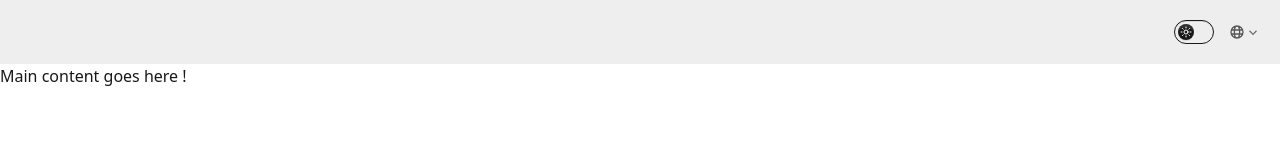
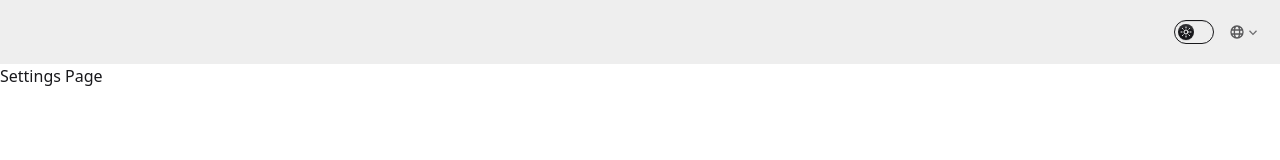
Before and after one commit to deep0ctave/telvy_v2, a React (Vite) app: page /settings in a window 1280 px wide. Shown: the top 160 px of the page. Built offline with nearby package versions, Linux system fonts and the light colour scheme.

Commit message:
Add React Routing functionality.

```diff
--- a/package.json
+++ b/package.json
@@ -14,6 +14,7 @@
     "daisyui": "^5.0.35",
     "react": "^19.1.0",
     "react-dom": "^19.1.0",
+    "react-router-dom": "^7.6.0",
     "tailwindcss": "^4.1.7"
   },
   "devDependencies": {
--- a/src/App.jsx
+++ b/src/App.jsx
@@ -1,20 +1,49 @@
-import { useState } from 'react'
-import reactLogo from './assets/react.svg'
-import viteLogo from '/vite.svg'
-import './App.css'
-import Drawer from './Drawer.jsx'
-import Footer from './Footer.jsx'
-import Navbar from './Navbar'
+import { useState } from 'react';
+import { BrowserRouter as Router, Routes, Route, useLocation } from 'react-router-dom';
+import './App.css';
+import Drawer from './Drawer.jsx';
+import Footer from './Footer.jsx';
 
-function App() {
-  const [count, setCount] = useState(0)
+// Dummy components
+function Home() {
+  return <div><h1>Home Page</h1></div>;
+}
+
+function Quiz() {
+  return <div><h1>Quiz Page</h1></div>;
+}
+
+function Settings() {
+  return <div><h1>Settings Page</h1></div>;
+}
+
+// The main logic component
+function MainLayout() {
+  const location = useLocation();
+  const hideSidebarRoutes = ["/quiz"];
+  const showSidebar = !hideSidebarRoutes.includes(location.pathname);
 
   return (
     <>
-      <Drawer></Drawer>
-      <Footer></Footer>
+      <Drawer showSidebar={showSidebar}>
+        <Routes>
+          <Route path="/" element={<Home />} />
+          <Route path="/quiz" element={<Quiz />} />
+          <Route path="/settings" element={<Settings />} />
+        </Routes>
+      </Drawer>
+      <Footer />
     </>
-  )
+  );
 }
 
-export default App
+// The top-level component with Router
+function App() {
+  return (
+    <Router>
+      <MainLayout />
+    </Router>
+  );
+}
+
+export default App;
--- a/src/main.jsx
+++ b/src/main.jsx
@@ -1,10 +1,10 @@
 import { StrictMode } from 'react'
 import { createRoot } from 'react-dom/client'
 import App from './App.jsx'
-import Login from './Login.jsx'
 
 createRoot(document.getElementById('root')).render(
   <StrictMode>
-    <Login></Login>
+    <App>
+    </App>
   </StrictMode>,
 )
```
Also changed, not shown: 1 other file (tests, documents, lock files or other folders).
